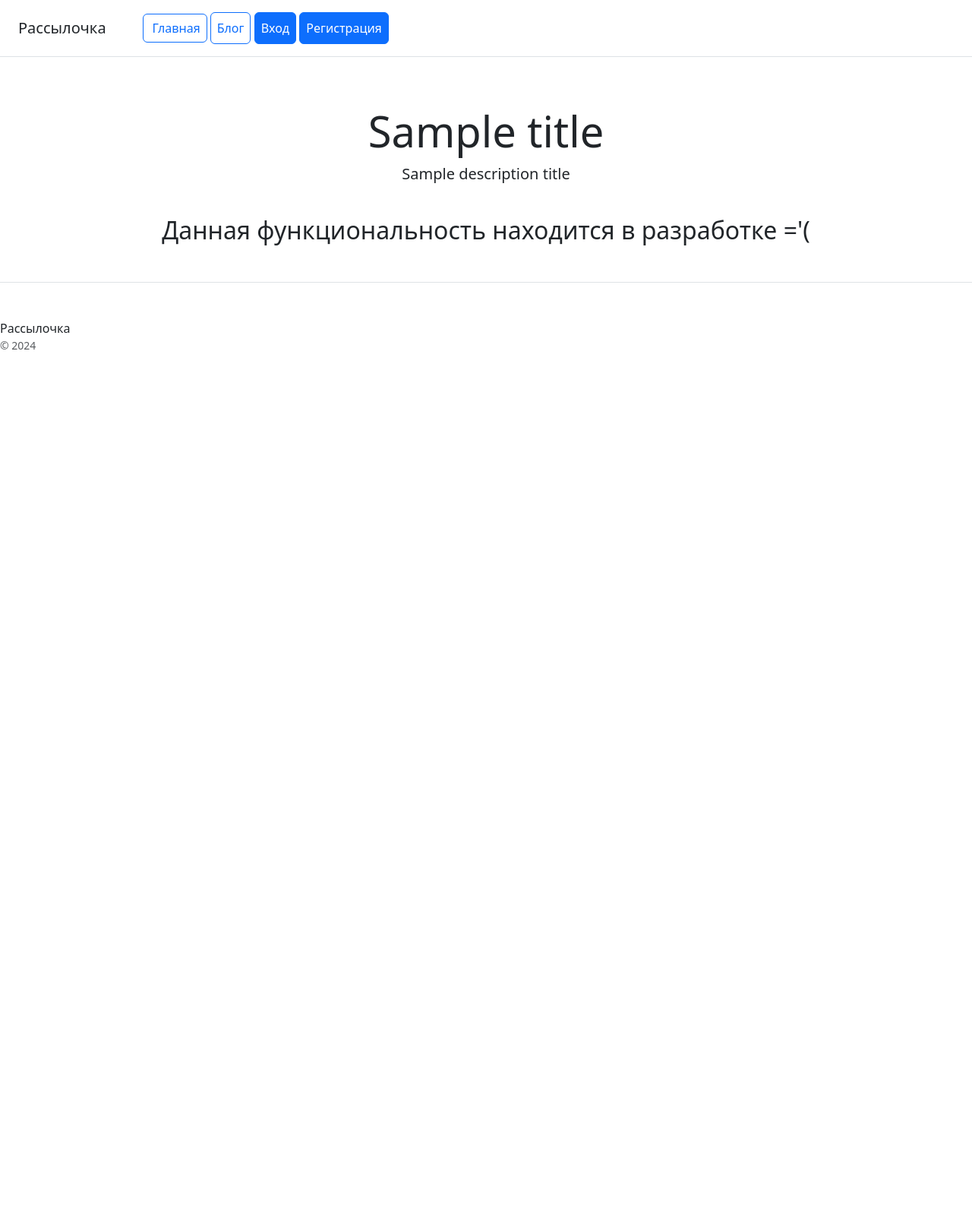
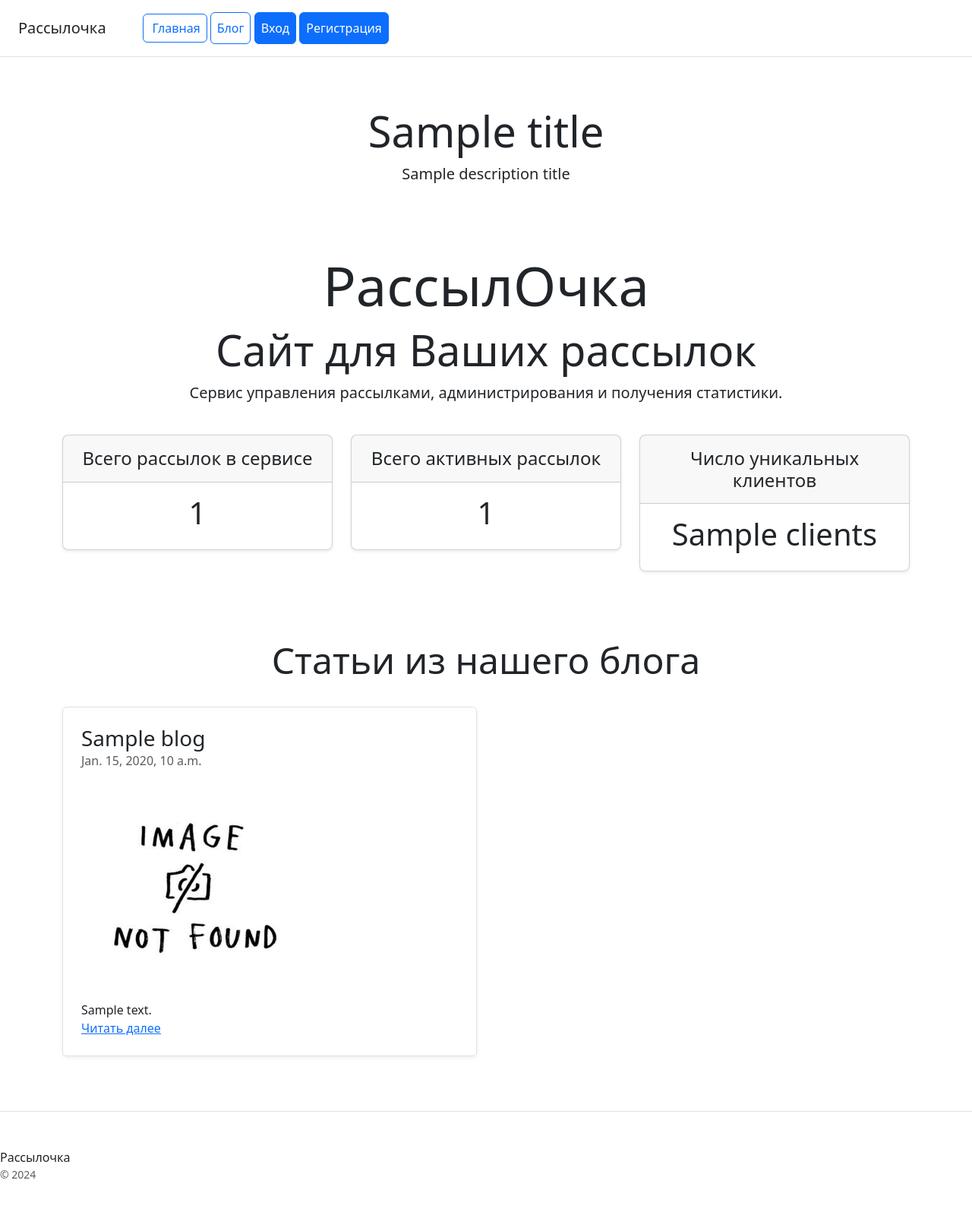
Before and after one commit to Inf-L-Pokemon/CW_6, a Django app: template email_list/templates/email_list/main_page.html in a window 1280 px wide. Shown: the whole page at 76% size. Before the commit the page ends 460 px from the top, so only its background shows below. Run offline with Django 4.2, Linux system fonts and the light colour scheme; the template is opened without the code that fills it: most values are stand-ins (such as "Sample title", 1, 10 or a date in 2020); some libraries are stand-ins or nearby versions.

Commit message:
Добавлена главная страница

```diff
--- a/blog/urls.py
+++ b/blog/urls.py
@@ -9,6 +9,6 @@ urlpatterns = [
     path('create/', PostCreateView.as_view(), name='create_post'),
     path('', PostListView.as_view(), name='view_list'),
     path('view/<int:pk>/', PostDetailView.as_view(), name='view_post'),
-    path('edit/<int:pk>/', PostUpdateView.as_view(), name='update_post'),
+    path('update/<int:pk>/', PostUpdateView.as_view(), name='update_post'),
     path('delete/<int:pk>/', PostDeleteView.as_view(), name='delete_post')
 ]
--- a/email_list/templates/email_list/main_page.html
+++ b/email_list/templates/email_list/main_page.html
@@ -1,10 +1,69 @@
 {% extends 'email_list/base.html' %}
 
 {% block content %}
+    {% load my_tag %}
+    <div class="pricing-header px-3 py-3 pt-md-5 pb-md-4 mx-auto text-center">
+        <h3 class="display-2">РассылОчка</h3>
+        <h3 class="display-4">Сайт для Ваших рассылок</h3>
+        <p class="lead">Сервис управления рассылками, администрирования и получения статистики.
+        </p>
+    </div>
+    <div class="container">
+        <div class="col-12">
+            <div class="row row-cols-1 row-cols-md-3 mb-3 text-center">
+                <div class="col-4">
+                    <div class="card mb-4 rounded-3 shadow-sm">
+                        <div class="card-header py-3">
+                            <h4 class="my-0 fw-normal">Всего рассылок в сервисе</h4>
+                        </div>
+                        <div class="card-body">
+                            <h1 class="card-title pricing-card-title">{{ count_mailing_settings }}</h1>
+                        </div>
+                    </div>
+                </div>
+                <div class="col-4">
+                    <div class="card mb-4 rounded-3 shadow-sm">
+                        <div class="card-header py-3">
+                            <h4 class="my-0 fw-normal">Всего активных рассылок</h4>
+                        </div>
+                        <div class="card-body">
+                            <h1 class="card-title pricing-card-title">{{ count_active_mailing_settings }}</h1>
+                        </div>
+                    </div>
+                </div>
+                <div class="col-4">
+                    <div class="card mb-4 rounded-3 shadow-sm">
+                        <div class="card-header py-3">
+                            <h4 class="my-0 fw-normal">Число уникальных клиентов</h4>
+                        </div>
+                        <div class="card-body">
+                            <h1 class="card-title pricing-card-title">{{ clients }}</h1>
+                        </div>
+                    </div>
+                </div>
+            </div>
+        </div>
+        <div class="pricing-header px-3 py-3 pt-md-5 pb-md-4 mx-auto text-center">
+            <h5 class="display-5">Статьи из нашего блога</h5>
+        </div>
+        <div class="row">
+            {% for blog in blog_list %}
+                <div class="col-6">
+                    <div class="row g-0 border rounded overflow-hidden flex-md-row mb-4 shadow-sm h-md-250 position-relative">
+                        <div class="col p-4 d-flex flex-column position-static">
 
-    <div class="container text-center">
-        <div class="col">
-            <h2 class="text-center">Данная функциональность находится в разработке ='(</h2>
+                            <h3 class="mb-0">{{ blog.title }}</h3>
+                            <div class="mb-1 text-muted">{{ blog.date_published }}</div>
+                            <img class="card-img-top" src="{% my_media blog.preview %}"
+                                 alt="Здесь должно быть изображение" style="max-width: 300px; max-height: 300px; ">
+                            <p class="card-text mb-auto">{{ blog.body|slice:100 }}</p>
+                            <a class="stretched-link" href="{% url 'blog:view_post' blog.pk %}">Читать далее</a>
+                        </div>
+
+                    </div>
+                </div>
+            {% endfor %}
         </div>
     </div>
+
 {% endblock %}
```
Also changed, not shown: email_list/views.py (+12 -0 lines).
